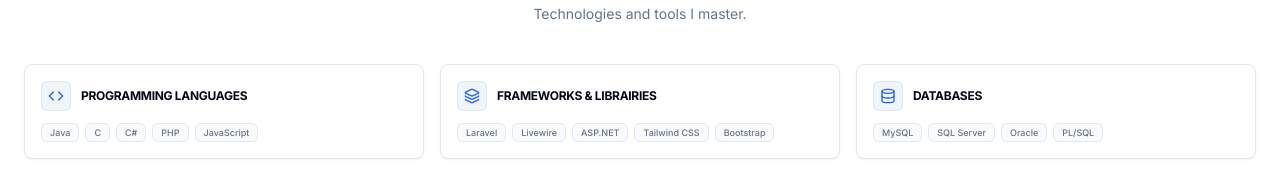
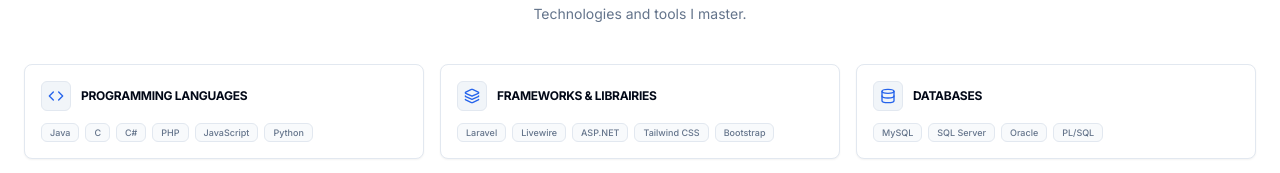
Before and after one commit to essebaiyayaa/Portfolio, a React (Vite) app: page / in a window 1280 px wide. Shown: the part 2440-2613 px from the top of the page. Built offline with nearby package versions, Linux system fonts and the light colour scheme; the HTML template or start-up script is replaced by a standard one.

Commit message:
Add Python to Programming Languages in skills data

```diff
--- a/src/data/resume.ts
+++ b/src/data/resume.ts
@@ -34,7 +34,7 @@ export const skills: Skill[] = [
     {
         category: "Programming Languages",
         icon: Code,
-        items: ["Java", "C", "C#", "PHP", "JavaScript"]
+        items: ["Java", "C", "C#", "PHP", "JavaScript", "Python"]
     },
     {
         category: "Frameworks & Librairies",
```
